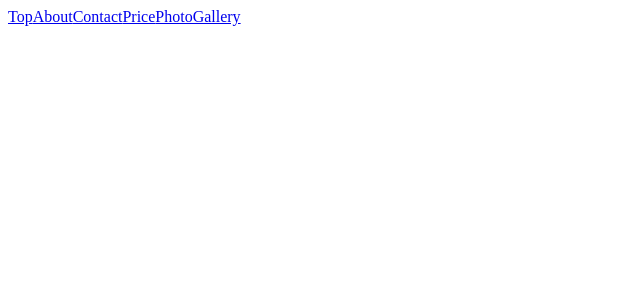
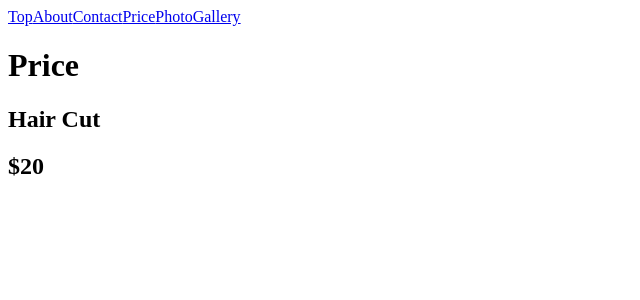
Before and after one commit to kats0323/HairSalonProject, a React (Create React App) app in the folder client/: page /price in a window 1280 px wide. Shown: the top 300 px of the page, without its empty margins (0-640 px from the left). Built offline with nearby package versions, Linux system fonts and the light colour scheme.

Commit message:
show all routes properly

```diff
--- a/client/src/pages/contact/Contact.js
+++ b/client/src/pages/contact/Contact.js
@@ -1,4 +1,4 @@
-import React, { Component } from "./node_modules/react";
+import React, { Component } from "react";
 
 
 class Contact extends Component {
--- a/client/src/pages/partials/_navbar.js
+++ b/client/src/pages/partials/_navbar.js
@@ -1,6 +1,10 @@
 import React from "react";
-import { BrowserRouter, Link } from "react-router-dom";
-
+import { BrowserRouter, Link, Route } from "react-router-dom";
+import About from "../about/About";
+import PhotoGallery from "../photoGallery/PhotoGallery";
+import Contact from "../contact/Contact";
+import Price from "../price/Price";
+import TopPage from "../toppage/TopPage";
 
 
 function Navbar() {
@@ -14,6 +18,11 @@ function Navbar() {
                 <Link to="/contact">Contact</Link>
                 <Link to="/price">Price</Link>
                 <Link to="/photos">PhotoGallery</Link>
+                <Route exact path="/" component={TopPage} />
+                <Route exact path="/about" component={About} />
+                <Route exact path="/contact" component={Contact} />
+                <Route exact path="/price" component={Price} />
+                <Route exact path="/photos" component={PhotoGallery} />
             </div>
         </BrowserRouter >
 
--- a/client/src/pages/photoGallery/PhotoGallery.js
+++ b/client/src/pages/photoGallery/PhotoGallery.js
@@ -1,4 +1,4 @@
-import React, { Component } from "./node_modules/react";
+import React, { Component } from "react";
 
 class PhotoGallery extends Component {
     render() {
--- a/client/src/pages/price/Price.js
+++ b/client/src/pages/price/Price.js
@@ -1,11 +1,21 @@
-import React, { Component } from "./node_modules/react";
+import React, { Component } from "react";
 
 class Contact extends Component {
+    constructor(props) {
+        super(props)
+        this.state = {
+            title: "Hair Cut",
+            price: "$20"
+
+        }
+    }
     render() {
         return (
-
-            <h1>Price</h1>
-
+            <div>
+                <h1>Price</h1>
+                <h2>{this.state.title}</h2>
+                <h2>{this.state.price}</h2>
+            </div>
         );
     };
 };
--- a/client/src/pages/toppage/TopPage.js
+++ b/client/src/pages/toppage/TopPage.js
@@ -1,4 +1,4 @@
-import React, { Component } from "./node_modules/react";
+import React, { Component } from "react";
 
 class TopPage extends Component {
     render() {
```
Also changed, not shown: 2 other files (tests, documents, lock files or other folders).
